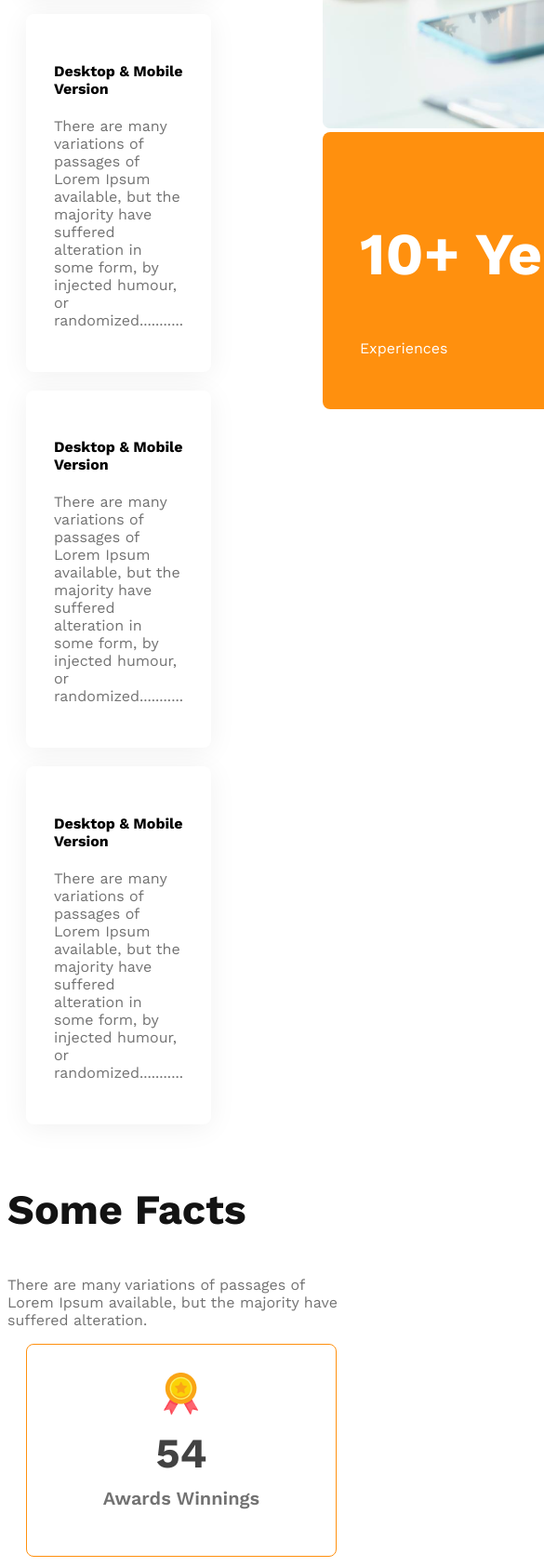
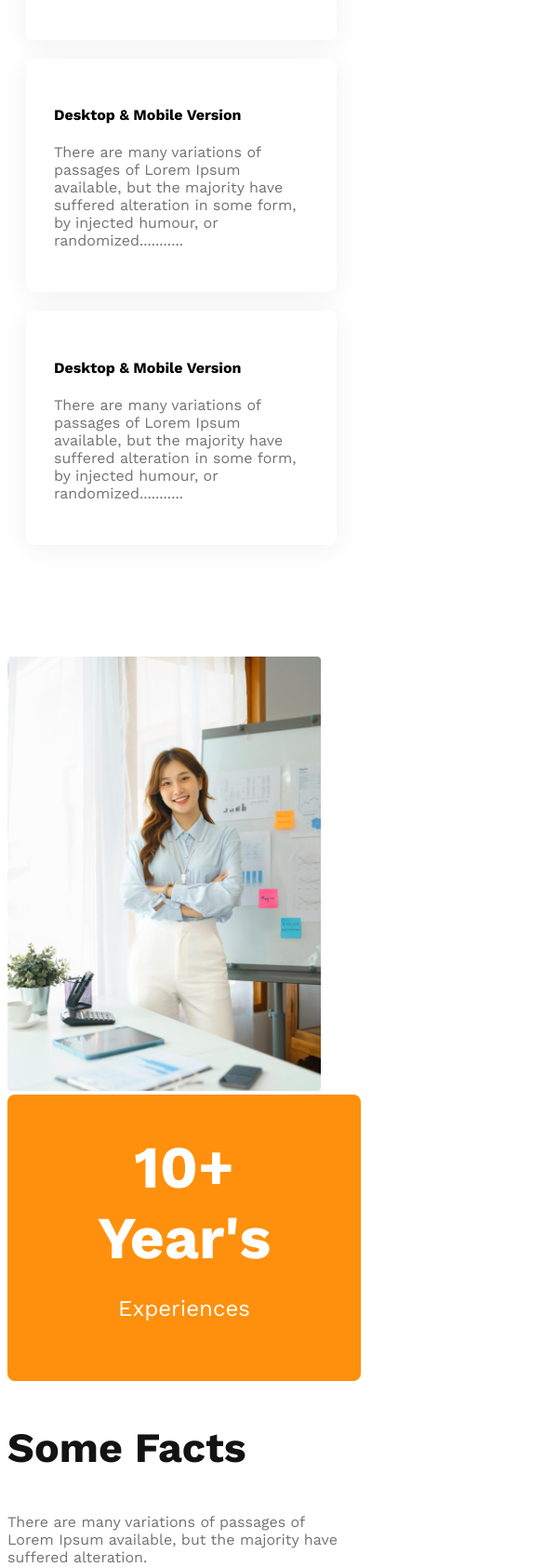
Before and after one commit to Toufiq-it/g3-architects-website, a plain HTML site: page index.html in a window 390 px wide. Shown: the part 3835-5520 px from the top of the page at 93% size, 585 px wide, since content can reach past the window. Drawn offline with nearby package versions, Linux system fonts and the light colour scheme.

Commit message:
make feature section responsive

```diff
--- a/styles/architect.css
+++ b/styles/architect.css
@@ -137,6 +137,10 @@ main {
     background: #FFF;
     box-shadow: 0px 4px 30px 0px rgba(0, 0, 0, 0.06);
 }
+.feature-img img{
+    height: 90%;
+    margin-left: 90px;
+}
 
 .ten-years-badge {
     border-radius: 8px;
@@ -144,9 +148,16 @@ main {
     color: #FFF;
     width: 330px;
     padding: 40px;
+    text-align: center;
+    position: relative;
+    bottom: 100px;
 }
 .ten-years-badge h2{
     font-size: 4rem;
+    margin: 0;
+}
+.ten-years-badge p{
+    font-size: 1.5rem;
 }
 
 /* Facts section style */
@@ -204,9 +215,18 @@ main {
 
     nav,
     .teams-container,
+    .feature,
     .facts-card-container,
     .sponsors-img-container {
         flex-direction: column;
+    }
+    .feature-img img{
+        width: 90%;
+        margin-left: 0;
+    }
+    .ten-years-badge{
+        position: static;
+        max-width: 300px;
     }
 
     .teams-img-container {
@@ -231,6 +251,7 @@ main {
     }
 
     nav,
+    .feature,
     .teams-container,
     .sponsors-img-container {
         flex-direction: column;
```
